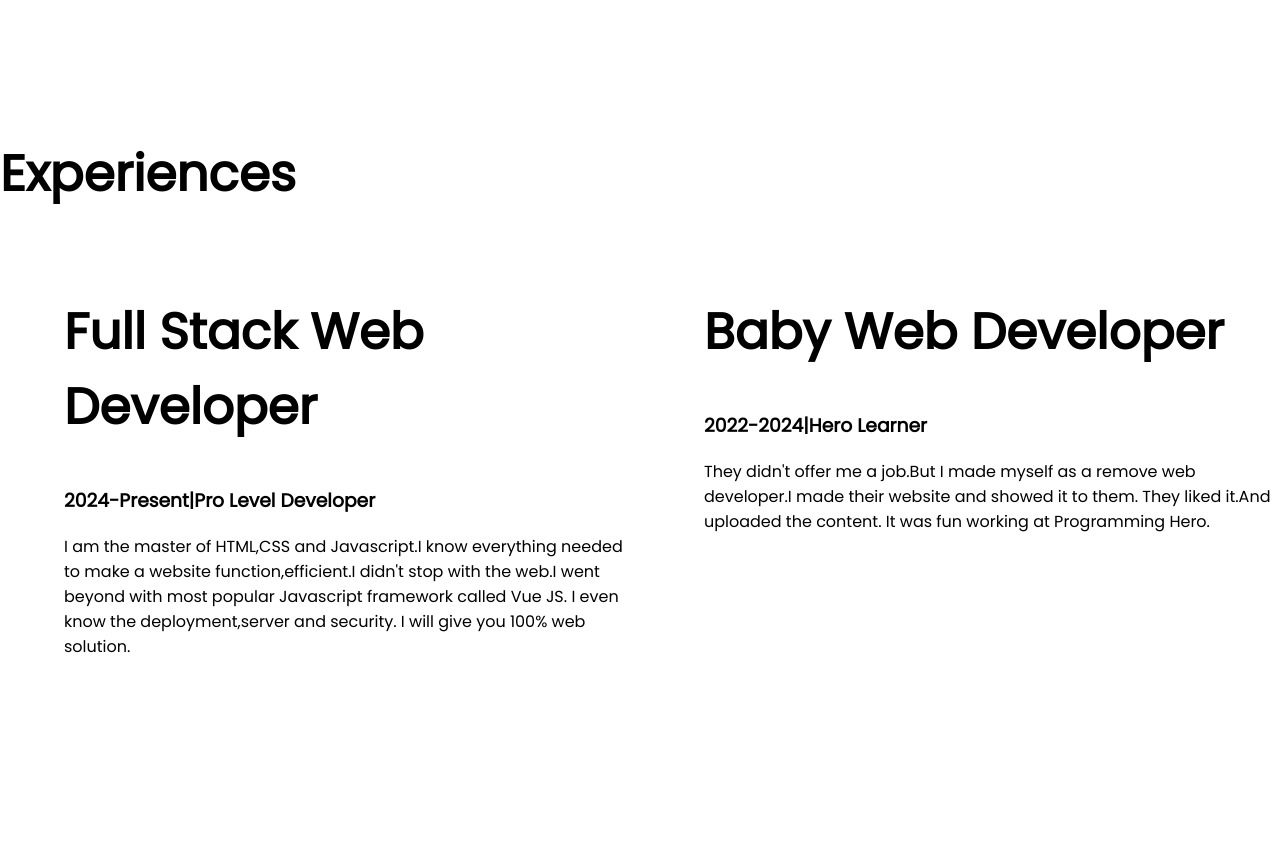
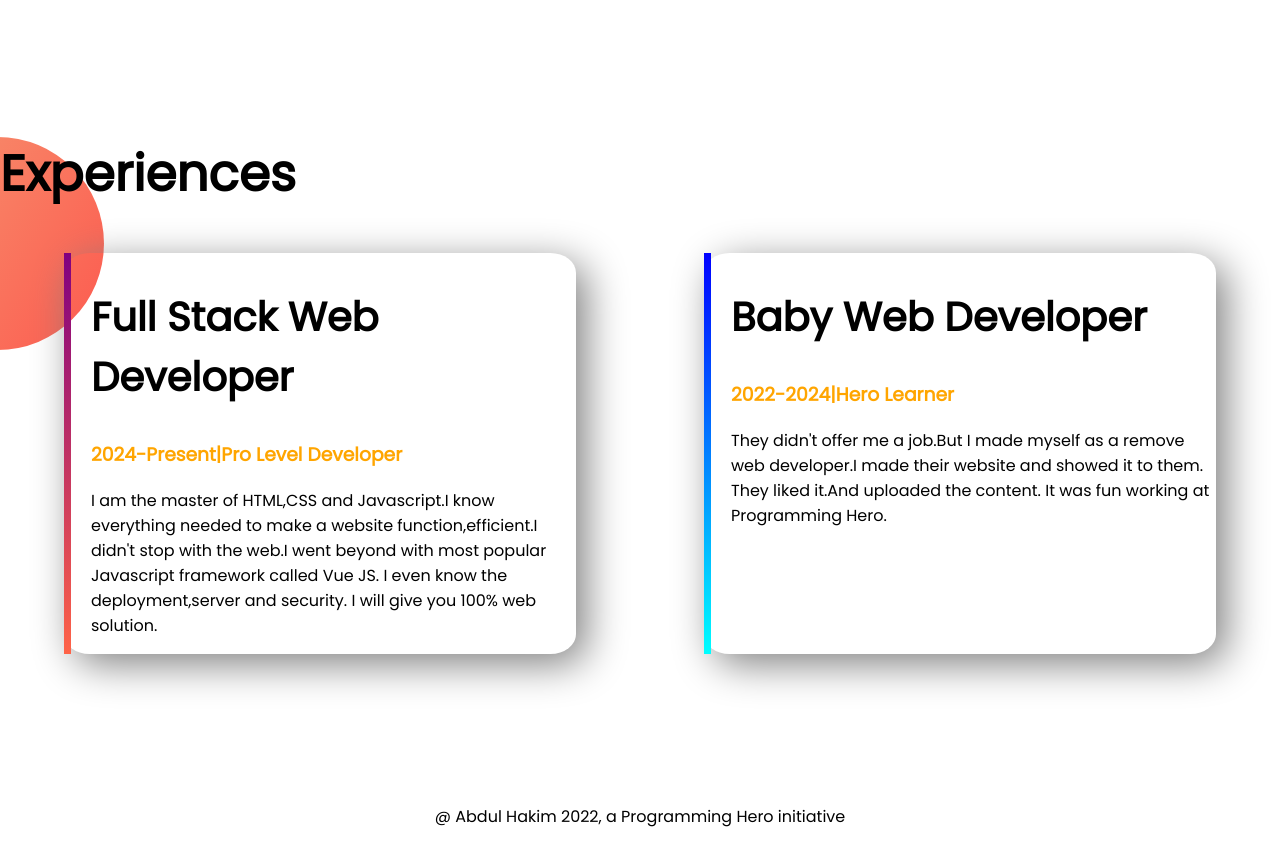
Before and after one commit to abdulhakim10/developer-portfolio, a plain HTML site: page index.html in a window 1280 px wide. Shown: the part 1140-1985 px from the top of the page. Drawn offline with Linux system fonts and the light colour scheme.

Commit message:
footer and experience added

```diff
--- a/index.html
+++ b/index.html
@@ -42,23 +42,26 @@
     <section class="experience-area">
         <h1>Experiences</h1>
         <div class="flexible-container">
-            <div class="half-width">
-                <h1>Full Stack Web Developer</h1>
-                <h3>2024-Present|Pro Level Developer</h3>
+            <div id="full-stack-experience" class="experience-item">
+                <h2>Full Stack Web Developer</h2>
+                <h3 class="orange-color">2024-Present|Pro Level Developer</h3>
                 <p>I am the master of HTML,CSS and Javascript.I know everything needed to make a website
                     function,efficient.I didn't stop with the web.I went beyond with most popular Javascript framework
                     called Vue JS. I even know the deployment,server and security. I will give you 100% web solution.
                 </p>
             </div>
-            <div class="half-width">
-                <h1>Baby Web Developer</h1>
-                <h3>2022-2024|Hero Learner</h3>
+            <div id="web-developer-experience" class="experience-item">
+                <h2>Baby Web Developer</h2>
+                <h3 class="orange-color">2022-2024|Hero Learner</h3>
                 <p>They didn't offer me a job.But I made myself as a remove web developer.I made their website and
                     showed it
                     to them. They liked it.And uploaded the content. It was fun working at Programming Hero.</p>
             </div>
         </div>
     </section>
+    <footer>
+        <p>@ Abdul Hakim 2022, a Programming Hero initiative</p>
+    </footer>
 </body>
 
 </html>
--- a/style.css
+++ b/style.css
@@ -5,6 +5,10 @@ body {
 
 h1 {
     font-size: 50px;
+}
+
+h2 {
+    font-size: 40px;
 }
 
 .orange-color {
@@ -45,3 +49,34 @@ h1 {
     background-position: right;
     padding-right: 10%;
 }
+
+.experience-area {
+    background-image: url(images/exp-bg.png);
+    background-repeat: no-repeat;
+}
+
+.experience-item {
+    width: 40%;
+    border-radius: 5%;
+    margin-left: 5%;
+    margin-right: 5%;
+    padding-left: 20px;
+    box-shadow: 10px 10px 40px gray;
+    border-left: 10px solid;
+}
+
+#web-developer-experience {
+    border-left: 7px solid;
+    border-image: linear-gradient(blue, cyan);
+    border-image-slice: 1;
+}
+
+#full-stack-experience {
+    border-left: 7px solid;
+    border-image: linear-gradient(purple, tomato);
+    border-image-slice: 1;
+}
+
+footer p {
+    text-align: center;
+}
```
Also changed, not shown: images/jhankar.png (deleted), images/jhankar2.png (deleted), 4 other files.
